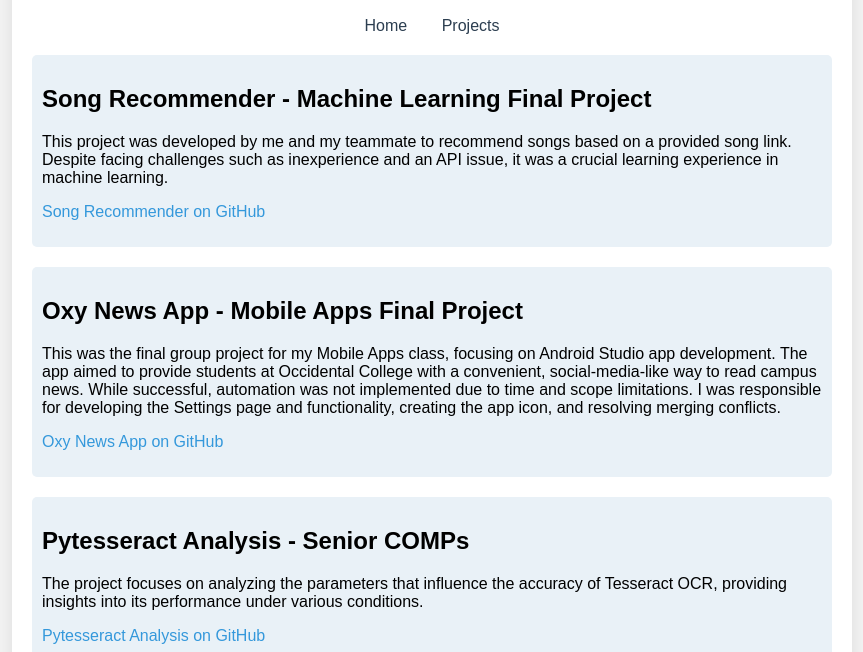
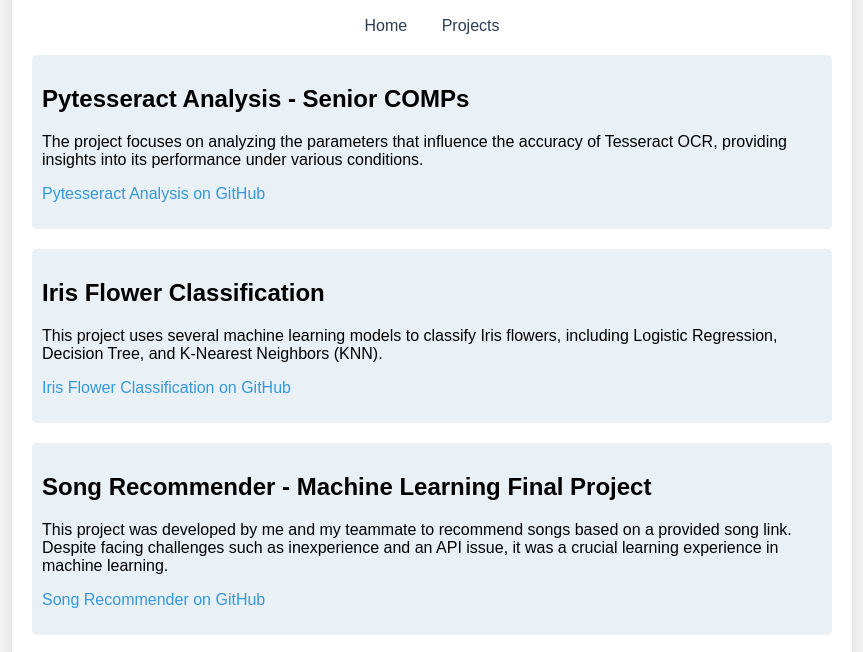
Before and after one commit to luis-jmtz/luis-jmtz.github.io, a plain HTML site: page projects.html in a window 1280 px wide. Shown: the part 143-795 px from the top of the page, without its empty margins (208-1071 px from the left). Drawn offline with Linux system fonts and the light colour scheme.

Commit message:
added Iris Classification

```diff
--- a/projects.html
+++ b/projects.html
@@ -71,6 +71,21 @@
         <!-- Project List -->
 
         <div class="project">
+            <h2>Pytesseract Analysis - Senior COMPs</h2>
+            <p>The project focuses on analyzing the parameters that influence the accuracy of Tesseract OCR, providing insights into its performance under various conditions.
+
+            </p>
+            <p><a href="https://github.com/luis-jmtz/pytesseract_analysis" target="_blank">Pytesseract Analysis on GitHub</a></p>
+        </div>
+        <div class="project">
+            <h2>Iris Flower Classification</h2>
+            <p>This project uses several machine learning models to classify Iris flowers, including Logistic Regression, Decision Tree, and K-Nearest Neighbors (KNN).
+
+            </p>
+            <p><a href="https://github.com/luis-jmtz/iris-flower-classification" target="_blank">Iris Flower Classification on GitHub</a></p>
+        </div>
+
+        <div class="project">
             <h2>Song Recommender - Machine Learning Final Project</h2>
             <p>This project was developed by me and my teammate to recommend songs based on a provided song link. Despite facing challenges such as inexperience and an API issue, it was a crucial learning experience in machine learning.</p>
             <p><a href="https://github.com/luis-jmtz/Song-Recommender---Machine-Learning-Final-Project" target="_blank">Song Recommender on GitHub</a></p>
@@ -83,13 +98,6 @@
         </div>
 
 
-        <div class="project">
-            <h2>Pytesseract Analysis - Senior COMPs</h2>
-            <p>The project focuses on analyzing the parameters that influence the accuracy of Tesseract OCR, providing insights into its performance under various conditions.
-
-            </p>
-            <p><a href="https://github.com/luis-jmtz/pytesseract_analysis" target="_blank">Pytesseract Analysis on GitHub</a></p>
-        </div>
 
         <footer>
             &copy; 2024 Luis J. Martinez. All Rights Reserved.
```
